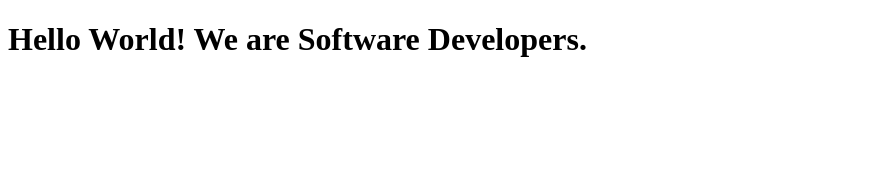
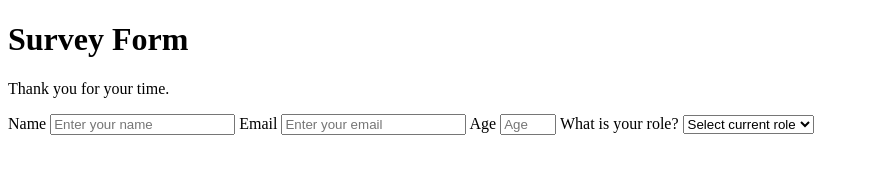
Before and after one commit to HalimoSaide/microversetrial-Halimo-Yett, a plain HTML site: page index.html in a window 1280 px wide. Shown: the whole page, without its empty margins (0-869 px from the left). Drawn offline with Linux system fonts and the light colour scheme.

Commit message:
form commit

```diff
--- a/index.html
+++ b/index.html
@@ -3,12 +3,35 @@
 
 <head>
     <meta charset="UTF-8">
+    <meta name="viewport" content="width=device-width,initial-scale=1.0"/>
     <title>Fork Me! FCC: Test Suite Template</title>
     <link rel="stylesheet" href="css/style.css">
 </head>
 
 <body>
-    <h1>Hello World! We are Software Developers.</h1>
+    <h1 id="title">Survey Form</h1>
+    <p id="description">Thank you for your time.</p>
+    <form id="survey-form">
+        <label id="name-label">Name</label>
+        <input type="text" id="name" placeholder="Enter your name" required/>
+
+        <label id="email-label">Email</label>
+        <input type="email" id="email" placeholder="Enter your email" required/>
+
+        <label id="age-label">Age</label>
+        <input type="number" id="number" placeholder="Age" min="18" max="48"/>
+
+        <label>What is your role?</label>
+        <select id="dropdown">
+            <option disabled selected>Select current role</option>
+            <option>Student</option>
+            <option>Full time job</option>
+        </select>
+
+    </form>
+
+
+
     <script src="https://cdn.freecodecamp.org/testable-projects-fcc/v1/bundle.js"></script>
 
     <!--
```
